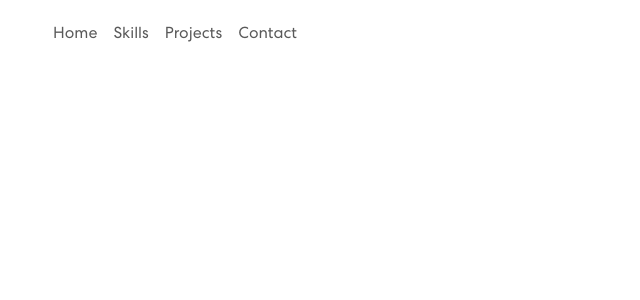
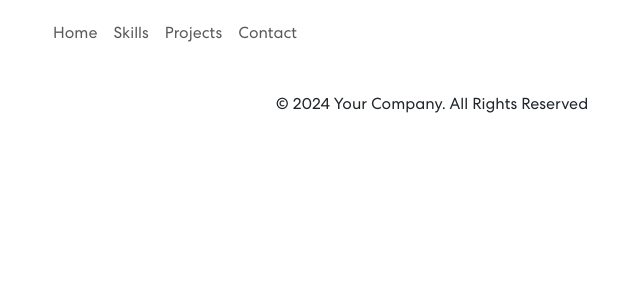
Before and after one commit to LuisECV0/Cloudflare, a React (Vite) app: page / in a window 1280 px wide. Shown: the top 300 px of the page, without its empty margins (208-848 px from the left). Built offline with nearby package versions, Linux system fonts and the light colour scheme.

Commit message:
se añadio el footer

```diff
--- a/src/App.jsx
+++ b/src/App.jsx
@@ -1,12 +1,14 @@
 import React, { Suspense, lazy } from 'react';
 import './App.css'
 import { NavBar } from './Components/NavBar';
+import { Footer } from './Components/Footer';
 
 function App() {
 
   return (
     <div className='App'>
       <NavBar />
+      <Footer />
     </div>
   )
 }
--- /dev/null
+++ b/src/Components/Footer.jsx
@@ -0,0 +1,30 @@
+import { Container, Row, Col } from "react-bootstrap";
+import navIcon1 from '../assets/img/nav-icon1.svg';
+import navIcon2 from '../assets/img/nav-icon2.svg';
+import navIcon4 from '../assets/img/nav-icon4.svg';
+
+
+export const Footer = () => {
+  return (
+    <footer className="footer">
+      <Container>
+        <Row className="align-items-center">
+          <Col className="text-center">
+            <div className="social-icon">
+              <a href="https://www.linkedin.com/in/luis-casta%C3%B1eda-vega/">
+                <img src={navIcon1} alt="LinkedIn - Luis Castañeda Vega" />
+              </a>
+              <a href="https://www.facebook.com/profile.php?id=100005745138869">
+                <img src={navIcon2} alt="Facebook - Luis Castañeda Vega" />
+              </a>
+              <a href="https://github.com/LuisECV0">
+                <img src={navIcon4} alt="Github - Luis Castañeda Vega" />
+              </a>
+            </div>
+            <p>© 2024 Your Company. All Rights Reserved</p>
+          </Col>
+        </Row>
+      </Container>
+    </footer>
+  );
+};
```
